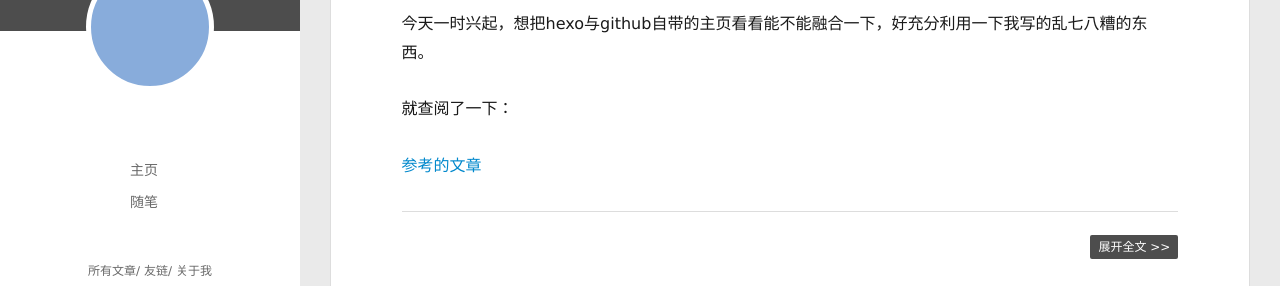
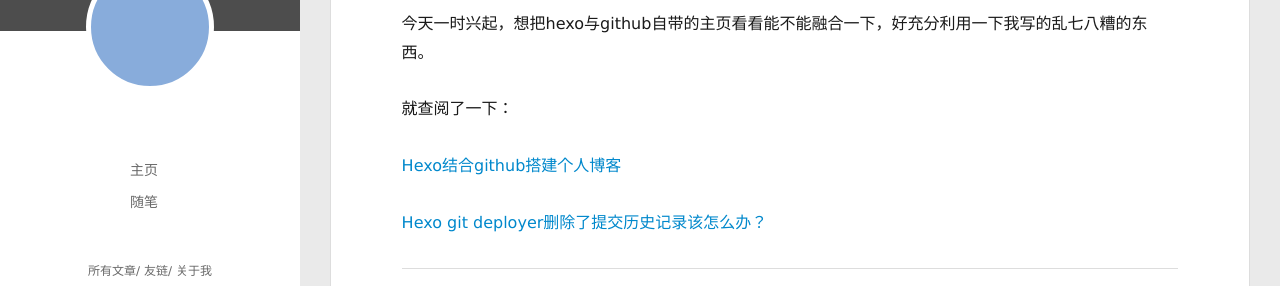
Before and after one commit to MoLiYue/MoLiYue.github.io, a plain HTML site: page index.html in a window 1280 px wide. Shown: the part 149-435 px from the top of the page. Drawn offline with Linux system fonts and the light colour scheme; no server answers.

Commit message:
Site updated: 2023-07-04 21:50:11

```diff
--- a/index.html
+++ b/index.html
@@ -174,7 +174,8 @@
 
         <h1 id="诶嘿"><a href="#诶嘿" class="headerlink" title="诶嘿"></a>诶嘿</h1><p>今天一时兴起，想把hexo与github自带的主页看看能不能融合一下，好充分利用一下我写的乱七八糟的东西。</p>
 <p>就查阅了一下：</p>
-<p><a target="_blank" rel="noopener" href="https://www.cnblogs.com/yhpan/p/14977884.html">参考的文章</a></p>
+<p><a target="_blank" rel="noopener" href="https://www.cnblogs.com/yhpan/p/14977884.html">Hexo结合github搭建个人博客</a></p>
+<p><a target="_blank" rel="noopener" href="https://segmentfault.com/a/1190000018024460">Hexo git deployer删除了提交历史记录该怎么办？</a></p>
 
 
 
```
Also changed, not shown: 2023/07/04/github与hexo/index.html (+5 -4 lines).
